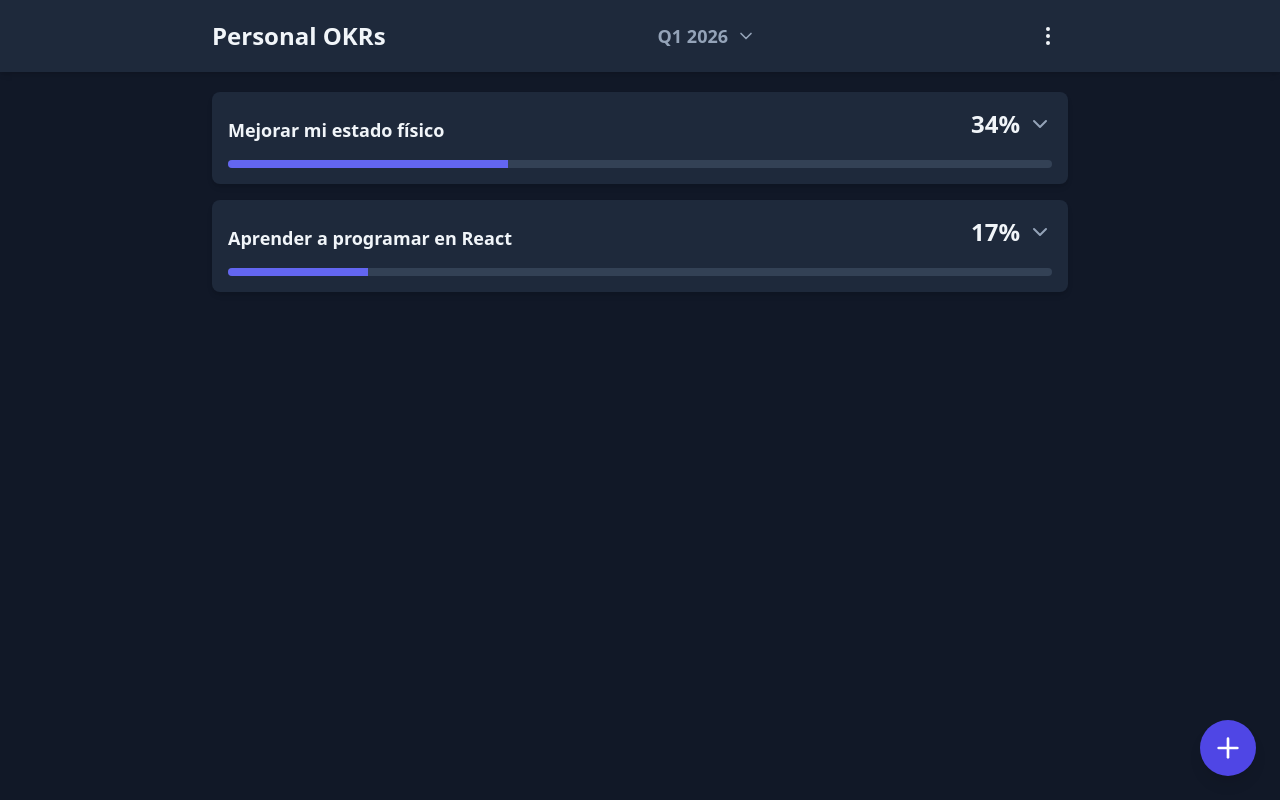
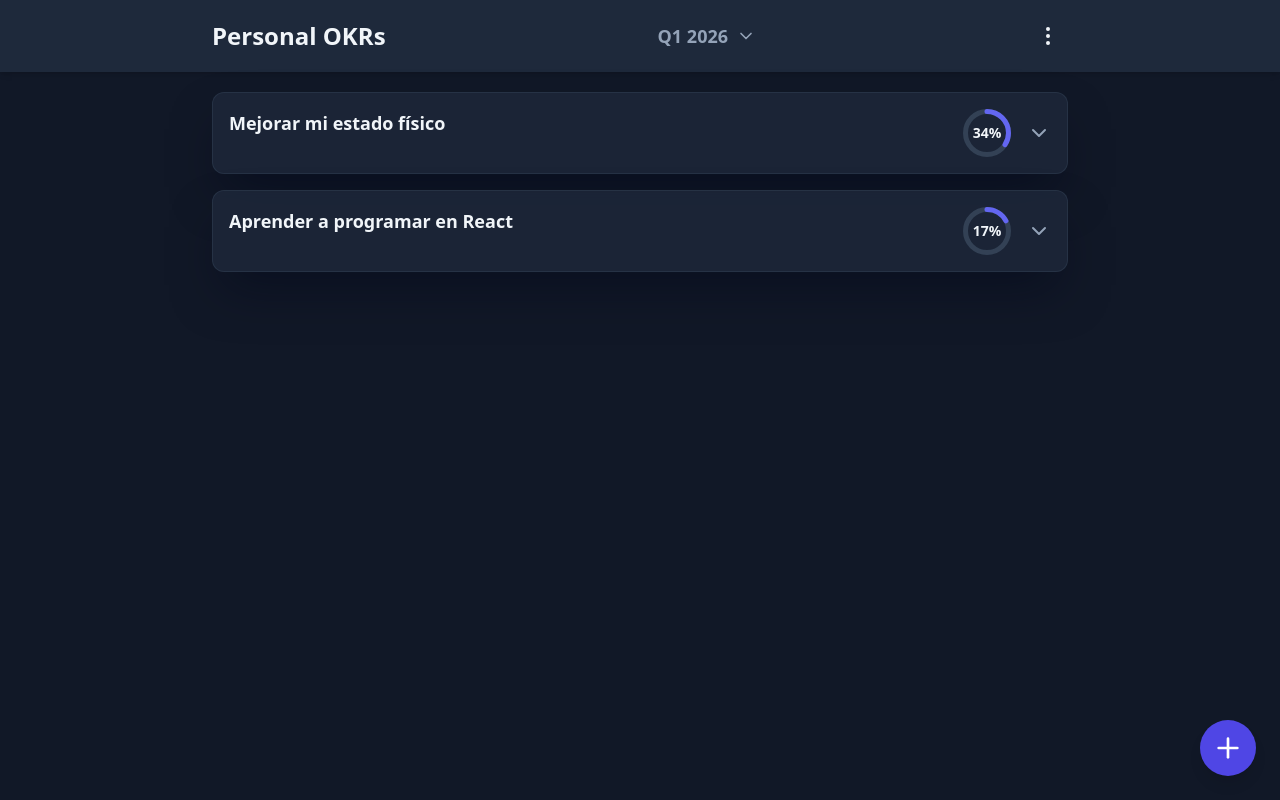
Before and after one commit to celesfchallen/personal-okrs, a React (Vite) app: page / in a window 1280 px wide. Built offline with nearby package versions, Linux system fonts and the light colour scheme.

Commit message:
Update objective progress view

```diff
--- /dev/null
+++ b/src/components/CircularProgress.jsx
@@ -0,0 +1,38 @@
+const CircularProgress = ({ size = 48, strokeWidth = 5, progress = 0 }) => {
+  const radius = (size - strokeWidth) / 2;
+  const circumference = 2 * Math.PI * radius;
+  const offset = circumference - (progress / 100) * circumference;
+
+  return (
+    <div className="relative flex items-center justify-center" style={{ width: size, height: size }}>
+      <svg width={size} height={size} className="transform -rotate-90">
+        <circle
+          cx={size / 2}
+          cy={size / 2}
+          r={radius}
+          strokeWidth={strokeWidth}
+          className="text-slate-700"
+          stroke="currentColor"
+          fill="transparent"
+        />
+        <circle
+          cx={size / 2}
+          cy={size / 2}
+          r={radius}
+          strokeWidth={strokeWidth}
+          stroke="currentColor"
+          fill="transparent"
+          strokeDasharray={circumference}
+          strokeDashoffset={offset}
+          className="text-indigo-500 transition-all duration-300"
+          strokeLinecap="round"
+        />
+      </svg>
+      <span className="absolute text-sm font-bold text-slate-100">
+        {Math.round(progress)}%
+      </span>
+    </div>
+  );
+};
+
+export default CircularProgress;
--- a/src/components/OkrCard.jsx
+++ b/src/components/OkrCard.jsx
@@ -3,6 +3,7 @@ import { ChevronDown, Edit, Trash2 } from 'lucide-react';
 import { calculateObjectiveProgress } from '../utils/calculateProgress';
 import { useOkr } from '../contexts/OkrContext';
 import KrRow from './KrRow';
+import CircularProgress from './CircularProgress';
 
 const OkrCard = ({ objective, onEdit }) => {
   const [isExpanded, setIsExpanded] = useState(false);
@@ -10,19 +11,17 @@ const OkrCard = ({ objective, onEdit }) => {
   const progress = calculateObjectiveProgress(objective);
 
   return (
-    <div className="bg-slate-800 shadow-md rounded-lg mb-4 text-white">
+    <div className="bg-slate-800/80 backdrop-blur-sm border border-slate-700/50 shadow-2xl shadow-slate-950/50 rounded-xl mb-4 text-white">
       <div
         className="p-4 cursor-pointer"
         onClick={() => setIsExpanded(!isExpanded)}
       >
         <div className="flex justify-between items-start">
-          <div>
-            <h3 className="text-lg font-bold mt-2 text-slate-100">{objective.title}</h3>
+          <div className='flex-grow pr-4'>
+            <h3 className="text-lg font-bold text-slate-100">{objective.title}</h3>
           </div>
-          <div className="flex items-center gap-2">
-            <div className="text-right">
-                <span className="text-2xl font-bold text-slate-100">{progress}%</span>
-            </div>
+          <div className="flex items-center gap-4">
+            <CircularProgress progress={progress} />
             <ChevronDown
               className={`transform transition-transform text-slate-400 ${
                 isExpanded ? 'rotate-180' : ''
@@ -30,31 +29,25 @@ const OkrCard = ({ objective, onEdit }) => {
             />
           </div>
         </div>
-        <div className="relative pt-4">
-            <div className="overflow-hidden h-2 text-xs flex rounded bg-slate-700">
-                <div style={{ width: `${progress}%` }} className="shadow-none flex flex-col text-center whitespace-nowrap text-white justify-center bg-indigo-500"></div>
-            </div>
-        </div>
       </div>
 
       {isExpanded && (
         <div>
-          <div className="p-4 border-t border-slate-700">
-            <h4 className="font-semibold mb-2 text-slate-300">Key Results</h4>
+          <div className="pb-2 pt-0 px-4">
             {objective.krs.map((kr) => (
               <KrRow key={kr.id} kr={kr} objective={objective} />
             ))}
           </div>
-          <div className="p-4 bg-slate-900 flex justify-end gap-2">
+          <div className="p-2 px-4 bg-slate-900/50 rounded-b-xl flex justify-end gap-2">
             <button
               onClick={(e) => {
                 e.stopPropagation();
                 onEdit(objective);
               }}
-              className="w-11 h-11 flex items-center justify-center bg-indigo-600 text-white rounded-full hover:bg-indigo-700"
+              className="w-10 h-10 flex items-center justify-center bg-indigo-600 text-white rounded-full hover:bg-indigo-700 transition-colors"
               aria-label="Edit Objective"
             >
-              <Edit size={20} />
+              <Edit size={18} />
             </button>
             <button
               onClick={(e) => {
@@ -63,10 +56,10 @@ const OkrCard = ({ objective, onEdit }) => {
                     deleteObjective(objective.id)
                 }
               }}
-              className="w-11 h-11 flex items-center justify-center bg-red-600 text-white rounded-full hover:bg-red-700"
+              className="w-10 h-10 flex items-center justify-center bg-red-600 text-white rounded-full hover:bg-red-700 transition-colors"
               aria-label="Delete Objective"
             >
-              <Trash2 size={20} />
+              <Trash2 size={18} />
             </button>
           </div>
         </div>
```
